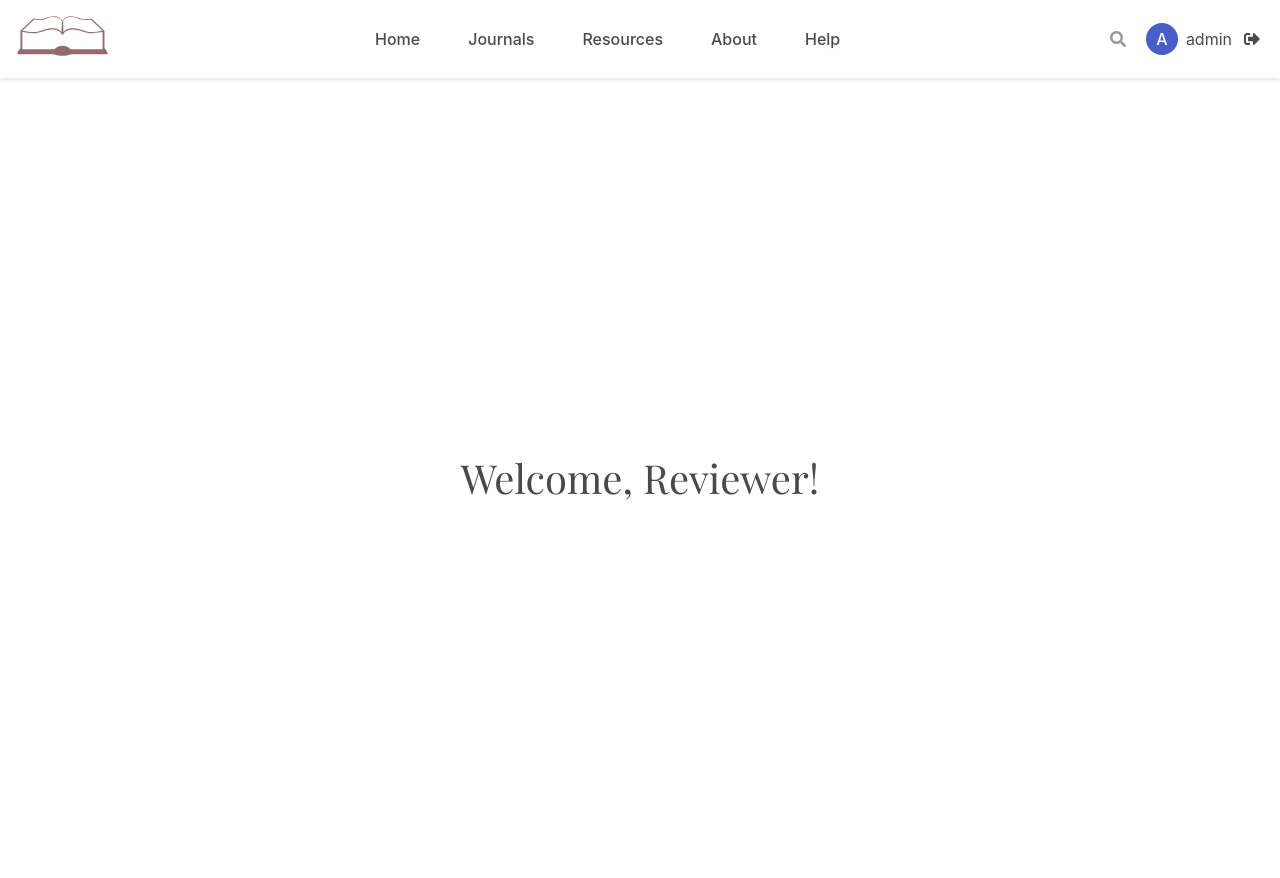
After one commit to nashamri/pub-sys, a Django app: page /reviewer_home/ in a window 1280 px wide. The commit adds this page. Run offline with Django 5.2, Linux system fonts and the light colour scheme; a user stored in the database is signed in.

Commit message:
testing how perms work in django

```diff
--- a/journal_homepage/templates/journal_homepage/homepage.html
+++ b/journal_homepage/templates/journal_homepage/homepage.html
@@ -26,9 +26,9 @@
 
 <body>
     {% include 'journal_homepage/components/navbar.html' %}
-    <div class="center-text">
-        <h1 class="welcome">{{ message }}</h1>
-    </div>
+
+    {% block content %}
+    {% endblock %}
 </body>
 
 </html>
--- /dev/null
+++ b/journal_homepage/templates/journal_homepage/reviewer_home.html
@@ -0,0 +1,7 @@
+{% extends 'journal_homepage/homepage.html' %}
+
+{% block content %}
+<div class="center-text">
+    <h1 class="welcome">Welcome, Reviewer!</h1>
+</div>
+{% endblock %}
--- a/journal_homepage/urls.py
+++ b/journal_homepage/urls.py
@@ -3,6 +3,7 @@ from . import views
 
 urlpatterns = [
     path('', views.homepage, name='homepage'),
-
+    path('author_home/', views.author_home, name='author_home'),
+    path('reviewer_home/', views.reviewer_home, name='reviewer_home'),
 
 ]
--- a/journal_homepage/views.py
+++ b/journal_homepage/views.py
@@ -1,5 +1,13 @@
 from django.shortcuts import render
-
+from django.contrib.auth.decorators import permission_required
 
 def homepage(request):
-    return render(request, 'journal_homepage/homepage.html', {'message': 'Welcome to our Journal'})
+    return render(request, 'journal_homepage/homepage.html')
+
+@permission_required('sessions.author_perm')
+def author_home(request):
+    return render(request, 'journal_homepage/author_home.html')
+
+@permission_required('sessions.reviewer_perm')
+def reviewer_home(request):
+    return render(request, 'journal_homepage/reviewer_home.html')
```
Also changed, not shown: journal_homepage/templates/journal_homepage/author_home.html (added, +7 -0 lines), mysite/settings.py (+12 -12 lines), db.sqlite3.
